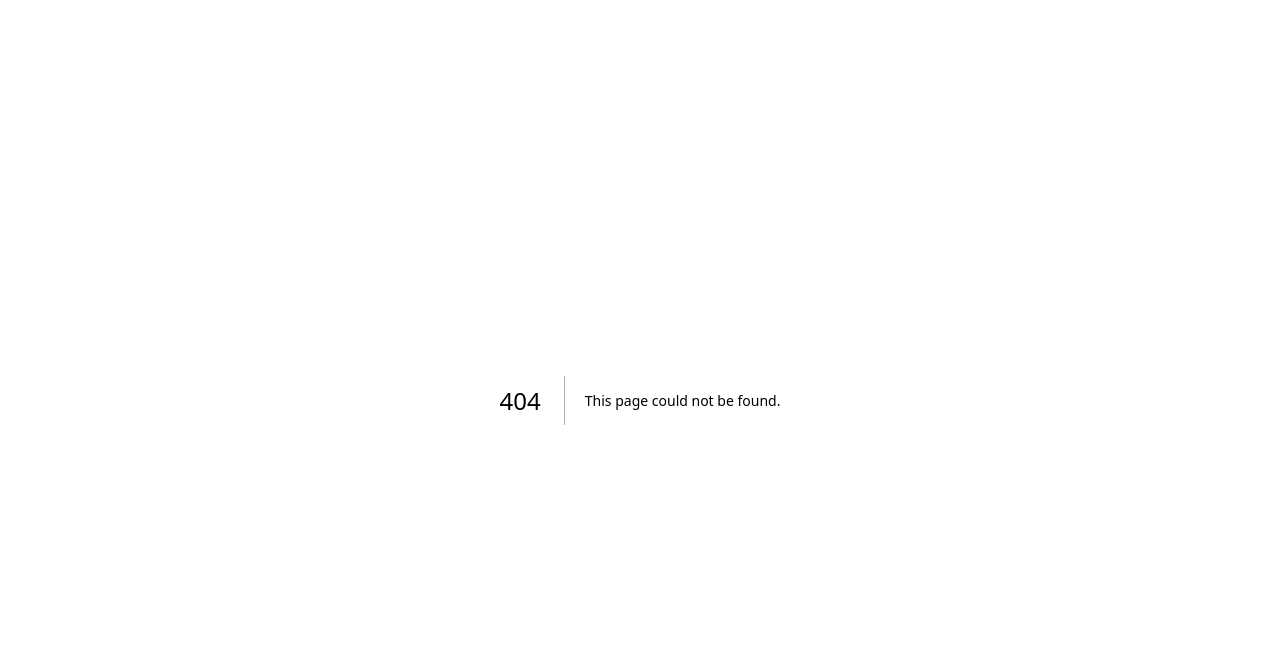
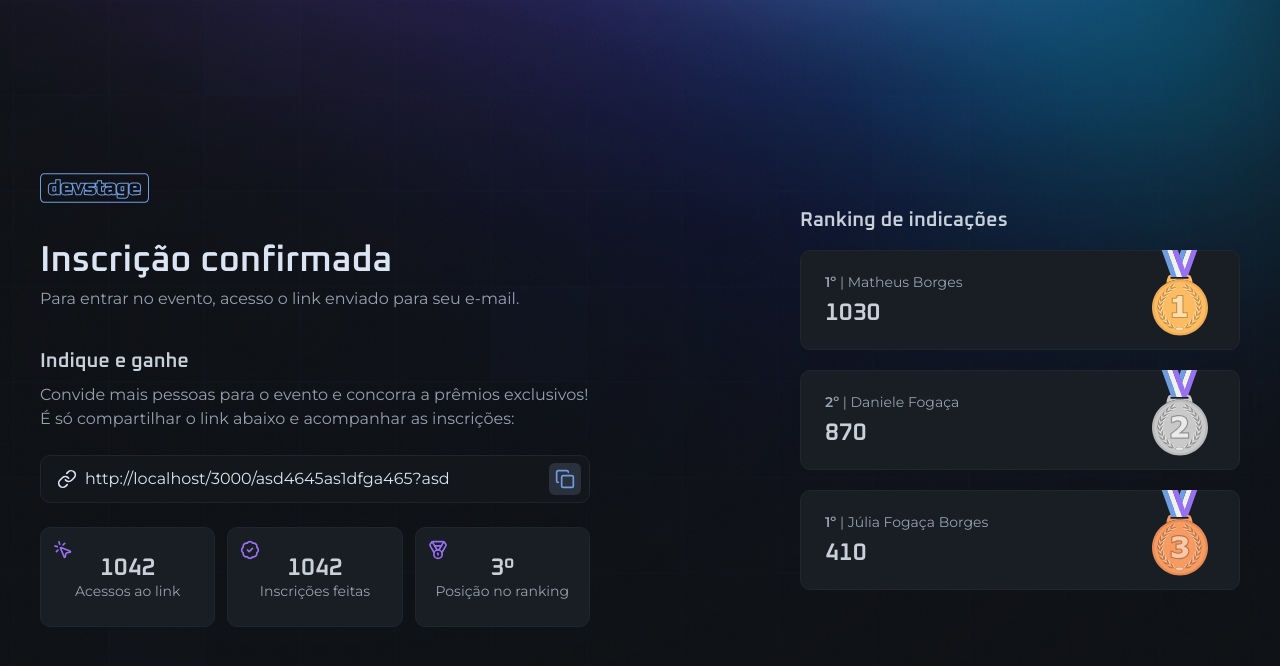
Before and after one commit to MatheusBorgesDev/nlw-connect, a Next.js app: page /invite in a window 1280 px wide. Before the commit this address had no page. Shown: the top 666 px of the page. Built offline with nearby package versions, Linux system fonts and the light colour scheme.

Commit message:
feat: 🎉 add Invite page with InviteLinkInput, Stats, and Ranking components

```diff
--- /dev/null
+++ b/src/app/invite/page.tsx
@@ -0,0 +1,44 @@
+import Image from "next/image";
+import logo from "../../assets/Logo.svg";
+import { InviteLinkInput } from "./components/invite-link-input";
+import { Ranking } from "./components/ranking";
+import { Stats } from "./components/stats";
+
+export default function Invite() {
+	return (
+		<div className="min-h-dvh flex items-center flex-col justify-between gap-16 md:flex-row">
+			<div className="flex flex-col gap-10 w-full max-w-[550px]">
+				<Image src={logo} alt="devstage" width={108.5} height={30} />
+
+				<div className="space-y-2">
+					<h1 className="text-4xl font-semibold font-heading text-gray-100 leading-none">
+						Inscrição confirmada
+					</h1>
+
+					<p className="text-gray-300">
+						Para entrar no evento, acesso o link enviado para seu e-mail.
+					</p>
+				</div>
+
+				<div className="space-y-6">
+					<div className="space-y-3">
+						<h2 className="text-gray-200 text-xl font-heading font-semibold leading-none">
+							Indique e ganhe
+						</h2>
+						<p className="text-gray-300">
+							Convide mais pessoas para o evento e concorra a prêmios
+							exclusivos! É só compartilhar o link abaixo e acompanhar as
+							inscrições:
+						</p>
+					</div>
+
+					<InviteLinkInput />
+
+					<Stats />
+				</div>
+			</div>
+
+			<Ranking />
+		</div>
+	);
+}
```
